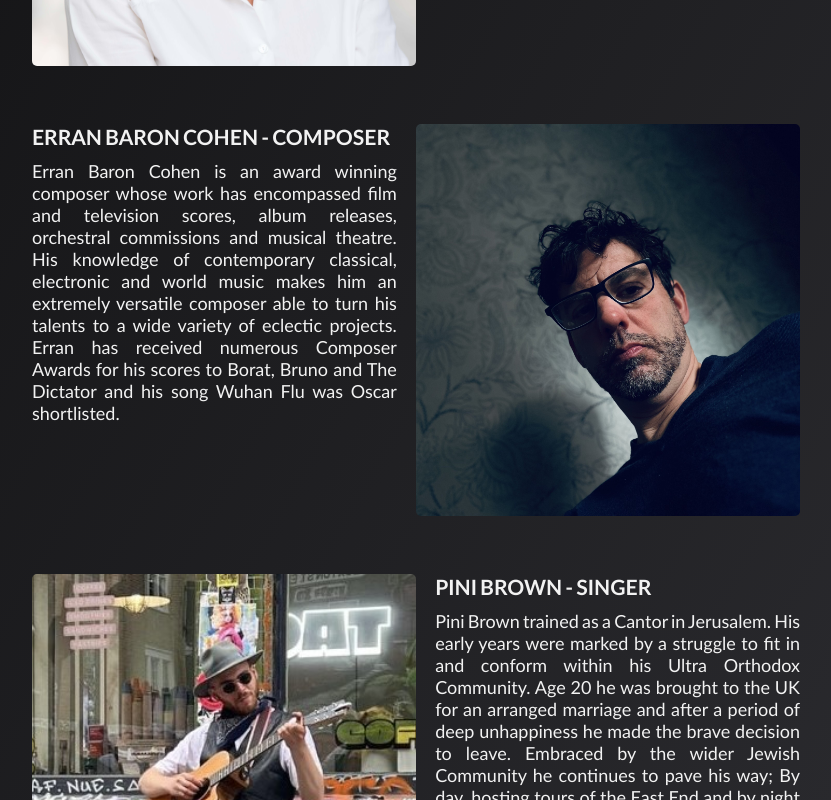
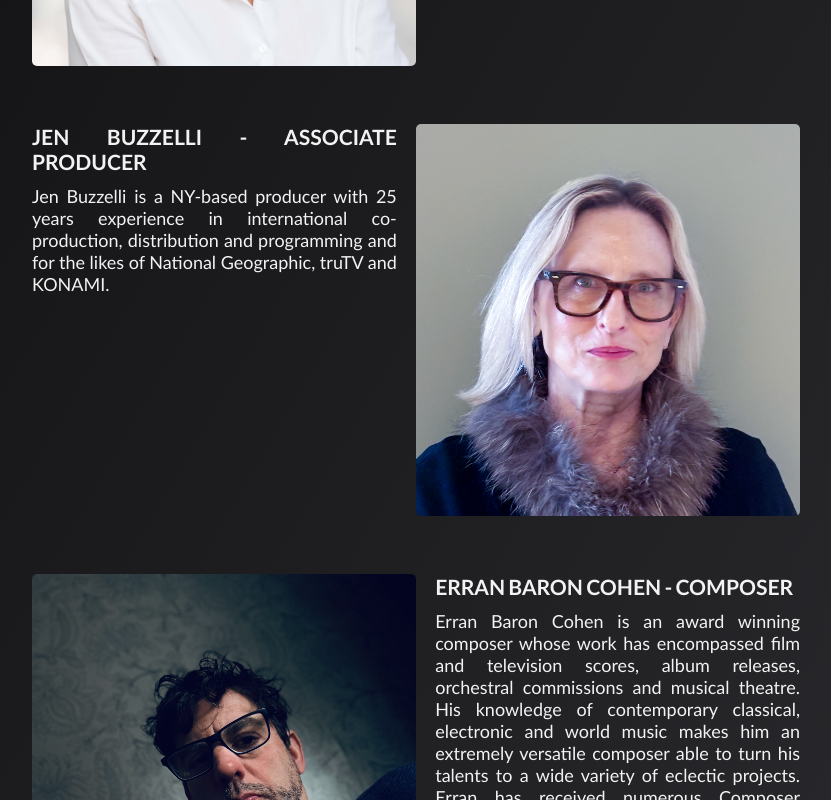
Before and after one commit to totes7/Survivor, a React (Create React App) app: page /info in a window 1280 px wide. Shown: the part 2440-3240 px from the top of the page, without its empty margins (224-1055 px from the left). Built offline with nearby package versions, Linux system fonts and the light colour scheme.

Commit message:
add jen to team section plus minor change in authenticity text

```diff
--- a/src/App.css
+++ b/src/App.css
@@ -179,7 +179,7 @@
   text-align: justify;
   font-size: 18px;
   word-spacing: -2px;
-  grid-template-rows: 450px 450px 450px 450px 450px 450px 450px 450px 450px 450px;
+  grid-template-rows: 450px 450px 450px 450px 450px 450px 450px 450px 450px 450px 450px;
   grid-template-columns: 1fr 1fr;
   grid-template-areas:
     "zoomImage zoom"
@@ -187,11 +187,12 @@
     "sallyImage sally"
     "nigel nigelImage"
     "rachelImage rachel"
-    "erran erranImage"
-    "piniImage pini"
-    "morgan morganImage"
-    "aceImage ace"
-    "mark markImage";
+    "jen jenImage"
+    "erranImage erran"
+    "pini piniImage"
+    "morganImage morgan"
+    "ace aceImage"
+    "markImage mark";
 }
 
 #zoom-image {
@@ -294,6 +295,66 @@
   display: none;
 }
 
+#jen-image {
+  min-height: 300px;
+  grid-area: jenImage;
+  margin: 15% 0 0 0;
+  background-image: url("./images/JenniferProfile.jpg");
+  border-radius: 5px;
+  background-position: center;
+  background-repeat: no-repeat;
+  background-size: cover;
+}
+
+#jen-profile {
+  grid-area: jen;
+  padding: 15% 5% 5% 0;
+}
+
+#jen-card {
+  display: none;
+}
+
+#erran-image {
+  min-height: 300px;
+  grid-area: erranImage;
+  margin: 15% 0 0 0;
+  background-image: url("./images/ErranProfile.jpg");
+  border-radius: 5px;
+  background-position: center;
+  background-repeat: no-repeat;
+  background-size: cover;
+}
+
+#erran-profile {
+  grid-area: erran;
+  padding: 15% 0 5% 5%;
+}
+
+#erran-card {
+  display: none;
+}
+
+#pini-profile {
+  grid-area: pini;
+  padding: 15% 5% 5% 0;
+}
+
+#pini-image {
+  min-height: 300px;
+  grid-area: piniImage;
+  margin: 15% 0 0 0;
+  background-image: url("./images/PiniProfile.jpg");
+  border-radius: 5px;
+  background-position: center;
+  background-repeat: no-repeat;
+  background-size: cover;
+}
+
+#pini-card {
+  display: none;
+}
+
 #morgan-image {
   min-height: 300px;
   grid-area: morganImage;
@@ -307,10 +368,30 @@
 
 #morgan-profile {
   grid-area: morgan;
+  padding: 15% 0 5% 5%;
+}
+
+#morgan-card {
+  display: none;
+}
+
+#ace-image {
+  min-height: 300px;
+  grid-area: aceImage;
+  margin: 15% 0 0 0;
+  background-image: url("./images/AceProfile.jpg");
+  border-radius: 5px;
+  background-position: center;
+  background-repeat: no-repeat;
+  background-size: cover;
+}
+
+#ace-profile {
+  grid-area: ace;
   padding: 15% 5% 5% 0;
 }
 
-#morgan-card {
+#ace-card {
   display: none;
 }
 
@@ -327,70 +408,10 @@
 
 #mark-profile {
   grid-area: mark;
-  padding: 15% 5% 5% 0;
+  padding: 15% 0 5% 5%;
 }
 
 #mark-card {
-  display: none;
-}
-
-#ace-image {
-  min-height: 300px;
-  grid-area: aceImage;
-  margin: 15% 0 0 0;
-  background-image: url("./images/AceProfile.jpg");
-  border-radius: 5px;
-  background-position: center;
-  background-repeat: no-repeat;
-  background-size: cover;
-}
-
-#ace-profile {
-  grid-area: ace;
-  padding: 15% 5% 0 5%;
-}
-
-#ace-card {
-  display: none;
-}
-
-#erran-image {
-  min-height: 300px;
-  grid-area: erranImage;
-  margin: 15% 0 0 0;
-  background-image: url("./images/ErranProfile.jpg");
-  border-radius: 5px;
-  background-position: center;
-  background-repeat: no-repeat;
-  background-size: cover;
-}
-
-#erran-profile {
-  grid-area: erran;
-  padding: 15% 5% 5% 0;
-}
-
-#erran-card {
-  display: none;
-}
-
-#pini-profile {
-  grid-area: pini;
-  padding: 15% 0 5% 5%;
-}
-
-#pini-image {
-  min-height: 300px;
-  grid-area: piniImage;
-  margin: 15% 0 0 0;
-  background-image: url("./images/PiniProfile.jpg");
-  border-radius: 5px;
-  background-position: center;
-  background-repeat: no-repeat;
-  background-size: cover;
-}
-
-#pini-card {
   display: none;
 }
 
@@ -796,6 +817,45 @@
     display: none;
   }
 
+  #jen-card {
+    display: block;
+  }
+
+  #jen-image {
+    background-image: none;
+    min-height: 0;
+  }
+
+  #jen-profile {
+    display: none;
+  }
+
+  #erran-card {
+    display: block;
+  }
+
+  #erran-image {
+    background-image: none;
+    min-height: 0;
+  }
+
+  #erran-profile {
+    display: none;
+  }
+
+  #pini-card {
+    display: block;
+  }
+
+  #pini-image {
+    background-image: none;
+    min-height: 0;
+  }
+
+  #pini-profile {
+    display: none;
+  }
+
   #morgan-card {
     display: block;
   }
@@ -832,32 +892,6 @@
   }
 
   #ace-profile {
-    display: none;
-  }
-
-  #erran-card {
-    display: block;
-  }
-
-  #erran-image {
-    background-image: none;
-    min-height: 0;
-  }
-
-  #erran-profile {
-    display: none;
-  }
-
-  #pini-card {
-    display: block;
-  }
-
-  #pini-image {
-    background-image: none;
-    min-height: 0;
-  }
-
-  #pini-profile {
     display: none;
   }
 
--- a/src/components/pages/About.jsx
+++ b/src/components/pages/About.jsx
@@ -12,19 +12,19 @@ function About() {
         <div id="research">
           <div id="research-text">
             <p>
-              Care and due diligence has been taken to recreate all events,
-              locations and conversations as accurately as possible.
-            </p>{" "}
-            <p>
               Many hours spent with Ivor Perl BEM discussing his first hand
               testimony, cross referenced with the books of Primo Levi, Elie
               Wiesel, and József Debreczeni [all at Auschwitz around the same
               time] informed the writing of the screenplay.{" "}
             </p>{" "}
             <p>
+              Care and due diligence has been taken to recreate all events,
+              locations and conversations as accurately as possible.
+            </p>{" "}
+            <p>
               Knowledge and layouts of locations were enhanced by research trips
               to Auschwitz, Dachau, Allach, Kaufering IV, Walnuss II and Munich,
-              guided by historians, taxi drivers, locals.
+              guided by historians, taxi drivers and locals.
             </p>{" "}
             <p>
               Holocaust artist David Olère’s visual descriptions of the
@@ -53,11 +53,10 @@ function About() {
             All puppets were created by Zoom Rockman using reference
             photographs, documented film footage and survivor art. Where these
             were not available he used detailed descriptions from Ivor himself.
-            Each person below described as ‘unknown’ is someone we have not been
-            able to name.
           </p>{" "}
           <p>
-            If you have any information regarding their identity please get in
+            Each person below described as ‘unknown’ is someone we have not been
+            able to name.If you have any information regarding their identity please get in
             touch using the contact page of this site.
           </p>
 
--- a/src/components/pages/Info.jsx
+++ b/src/components/pages/Info.jsx
@@ -7,6 +7,7 @@ import kate from "../../images/KateProfile.jpg";
 import sally from "../../images/SallyProfile.jpg";
 import nigel from "../../images/NigelProfile.jpeg";
 import rachel from "../../images/RachelProfile.jpg";
+import jen from "../../images/JenniferProfile.jpg";
 import morgan from "../../images/MorganProfile.jpg";
 import mark from "../../images/MarkProfile.jpg";
 import ace from "../../images/AceProfile.jpg";
@@ -108,6 +109,24 @@ function Info() {
               title="Distribution"
               text="Commercially focused, highly creative international media senior marketing executive with extensive knowledge of the entertainment industry. Rachel has successfully conceived, built, launched and grown many successful digital businesses and products internationally. Prior to founding the BYO Collective, Rachel has held senior roles at NBCUniversal, PolyGram Films, Star TV, MTV Europe and Virgin Records. Currently BYO Collective consults for multiple media companies including PBS, Viaplay, Really Epic Dog, O3 Medya, MBC Studios amongst others."
               path="https://www.linkedin.com/in/rachelmansson/"
+              target="_blank"
+              classOuter="team-card-container"
+              classImage="team-card-image"
+            />
+          </div>
+          <div id="jen-image"></div>
+          <div id="jen-profile">
+            <h3>JEN BUZZELLI - ASSOCIATE PRODUCER</h3>
+            <p>Jen Buzzelli is a NY-based producer with 25 years experience in international co-production, distribution and programming and for the likes of National Geographic, truTV and KONAMI.</p>
+          </div>
+          <div id="jen-card">
+          <Card
+              src={jen}
+              alt="Jen Buzzelli"
+              caption="JEN BUZZELLI"
+              title="Associate Producer"
+              text="Jen Buzzelli is a NY-based producer with 25 years experience in international co-production, distribution and programming and for the likes of National Geographic, truTV and KONAMI."
+              path=""
               target="_blank"
               classOuter="team-card-container"
               classImage="team-card-image"
```
Also changed, not shown: src/images/JenniferProfile.jpg (added).
